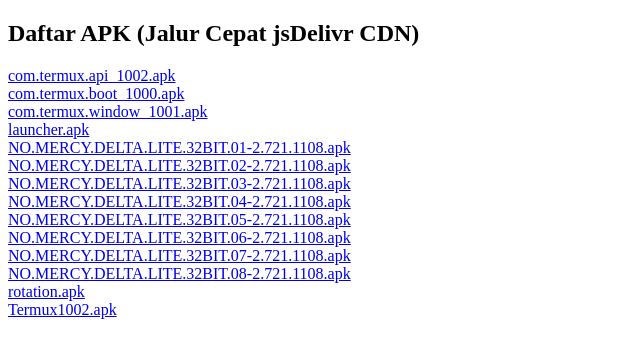
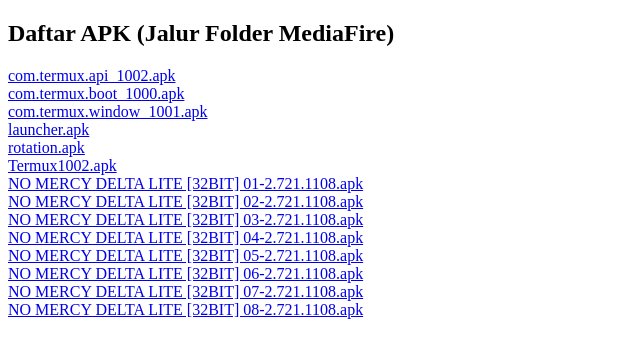
Before and after one commit to legendkopi9-max/rf-2, a plain HTML site: page index.html in a window 1280 px wide. Shown: the whole page, without its empty margins (0-640 px from the left). Drawn offline with Linux system fonts and the light colour scheme.

Commit message:
Update index.html

```diff
--- a/index.html
+++ b/index.html
@@ -1,25 +1,25 @@
 <!DOCTYPE html>
 <html>
 <head>
-    <title>APK Download - jsDelivr CDN</title>
+    <title>APK Download - MediaFire Folder Stream</title>
 </head>
 <body>
-    <h2>Daftar APK (Jalur Cepat jsDelivr CDN)</h2>
+    <h2>Daftar APK (Jalur Folder MediaFire)</h2>
 
-    <a href="https://cdn.jsdelivr.net/gh/legendkopi9-max/redfinger-@rf1/com.termux.api_1002.apk">com.termux.api_1002.apk</a><br>
-    <a href="https://cdn.jsdelivr.net/gh/legendkopi9-max/redfinger-@rf1/com.termux.boot_1000.apk">com.termux.boot_1000.apk</a><br>
-    <a href="https://cdn.jsdelivr.net/gh/legendkopi9-max/redfinger-@rf1/com.termux.window_1001.apk">com.termux.window_1001.apk</a><br>
-    <a href="https://cdn.jsdelivr.net/gh/legendkopi9-max/redfinger-@rf1/launcher.apk">launcher.apk</a><br>
-    <a href="https://cdn.jsdelivr.net/gh/legendkopi9-max/redfinger-@rf1/NO.MERCY.DELTA.LITE.32BIT.01-2.721.1108.apk">NO.MERCY.DELTA.LITE.32BIT.01-2.721.1108.apk</a><br>
-    <a href="https://cdn.jsdelivr.net/gh/legendkopi9-max/redfinger-@rf1/NO.MERCY.DELTA.LITE.32BIT.02-2.721.1108.apk">NO.MERCY.DELTA.LITE.32BIT.02-2.721.1108.apk</a><br>
-    <a href="https://cdn.jsdelivr.net/gh/legendkopi9-max/redfinger-@rf1/NO.MERCY.DELTA.LITE.32BIT.03-2.721.1108.apk">NO.MERCY.DELTA.LITE.32BIT.03-2.721.1108.apk</a><br>
+    <a href="https://www.mediafire.com/file_premium/w0prp9gnugmm8/com.termux.api_1002.apk">com.termux.api_1002.apk</a><br>
+    <a href="https://www.mediafire.com/file_premium/w0prp9gnugmm8/com.termux.boot_1000.apk">com.termux.boot_1000.apk</a><br>
+    <a href="https://www.mediafire.com/file_premium/w0prp9gnugmm8/com.termux.window_1001.apk">com.termux.window_1001.apk</a><br>
+    <a href="https://www.mediafire.com/file_premium/w0prp9gnugmm8/launcher.apk">launcher.apk</a><br>
+    <a href="https://www.mediafire.com/file_premium/w0prp9gnugmm8/rotation.apk">rotation.apk</a><br>
+    <a href="https://www.mediafire.com/file_premium/w0prp9gnugmm8/Termux1002.apk">Termux1002.apk</a><br>
 
-    <a href="https://cdn.jsdelivr.net/gh/legendkopi9-max/redfinger-@rf2/NO.MERCY.DELTA.LITE.32BIT.04-2.721.1108.apk">NO.MERCY.DELTA.LITE.32BIT.04-2.721.1108.apk</a><br>
-    <a href="https://cdn.jsdelivr.net/gh/legendkopi9-max/redfinger-@rf2/NO.MERCY.DELTA.LITE.32BIT.05-2.721.1108.apk">NO.MERCY.DELTA.LITE.32BIT.05-2.721.1108.apk</a><br>
-    <a href="https://cdn.jsdelivr.net/gh/legendkopi9-max/redfinger-@rf2/NO.MERCY.DELTA.LITE.32BIT.06-2.721.1108.apk">NO.MERCY.DELTA.LITE.32BIT.06-2.721.1108.apk</a><br>
-    <a href="https://cdn.jsdelivr.net/gh/legendkopi9-max/redfinger-@rf2/NO.MERCY.DELTA.LITE.32BIT.07-2.721.1108.apk">NO.MERCY.DELTA.LITE.32BIT.07-2.721.1108.apk</a><br>
-    <a href="https://cdn.jsdelivr.net/gh/legendkopi9-max/redfinger-@rf2/NO.MERCY.DELTA.LITE.32BIT.08-2.721.1108.apk">NO.MERCY.DELTA.LITE.32BIT.08-2.721.1108.apk</a><br>
-    <a href="https://cdn.jsdelivr.net/gh/legendkopi9-max/redfinger-@rf2/rotation.apk">rotation.apk</a><br>
-    <a href="https://cdn.jsdelivr.net/gh/legendkopi9-max/redfinger-@rf2/Termux1002.apk">Termux1002.apk</a><br>
+    <a href="https://www.mediafire.com/file_premium/w0prp9gnugmm8/NO+MERCY+DELTA+LITE+%5B32BIT%5D+01-2.721.1108.apk">NO MERCY DELTA LITE [32BIT] 01-2.721.1108.apk</a><br>
+    <a href="https://www.mediafire.com/file_premium/w0prp9gnugmm8/NO+MERCY+DELTA+LITE+%5B32BIT%5D+02-2.721.1108.apk">NO MERCY DELTA LITE [32BIT] 02-2.721.1108.apk</a><br>
+    <a href="https://www.mediafire.com/file_premium/w0prp9gnugmm8/NO+MERCY+DELTA+LITE+%5B32BIT%5D+03-2.721.1108.apk">NO MERCY DELTA LITE [32BIT] 03-2.721.1108.apk</a><br>
+    <a href="https://www.mediafire.com/file_premium/w0prp9gnugmm8/NO+MERCY+DELTA+LITE+%5B32BIT%5D+04-2.721.1108.apk">NO MERCY DELTA LITE [32BIT] 04-2.721.1108.apk</a><br>
+    <a href="https://www.mediafire.com/file_premium/w0prp9gnugmm8/NO+MERCY+DELTA+LITE+%5B32BIT%5D+05-2.721.1108.apk">NO MERCY DELTA LITE [32BIT] 05-2.721.1108.apk</a><br>
+    <a href="https://www.mediafire.com/file_premium/w0prp9gnugmm8/NO+MERCY+DELTA+LITE+%5B32BIT%5D+06-2.721.1108.apk">NO MERCY DELTA LITE [32BIT] 06-2.721.1108.apk</a><br>
+    <a href="https://www.mediafire.com/file_premium/w0prp9gnugmm8/NO+MERCY+DELTA+LITE+%5B32BIT%5D+07-2.721.1108.apk">NO MERCY DELTA LITE [32BIT] 07-2.721.1108.apk</a><br>
+    <a href="https://www.mediafire.com/file_premium/w0prp9gnugmm8/NO+MERCY+DELTA+LITE+%5B32BIT%5D+08-2.721.1108.apk">NO MERCY DELTA LITE [32BIT] 08-2.721.1108.apk</a><br>
 </body>
 </html>
```
